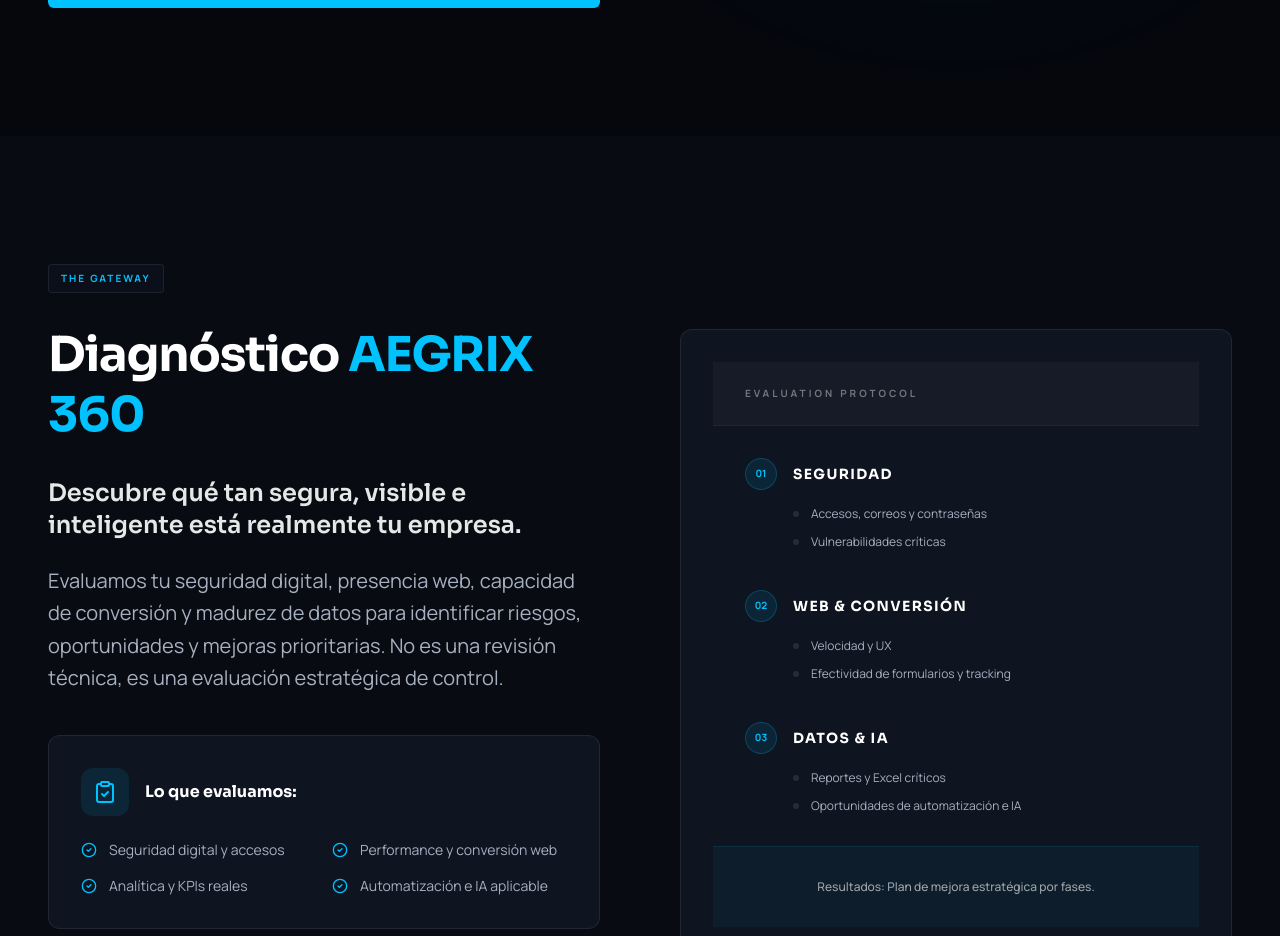
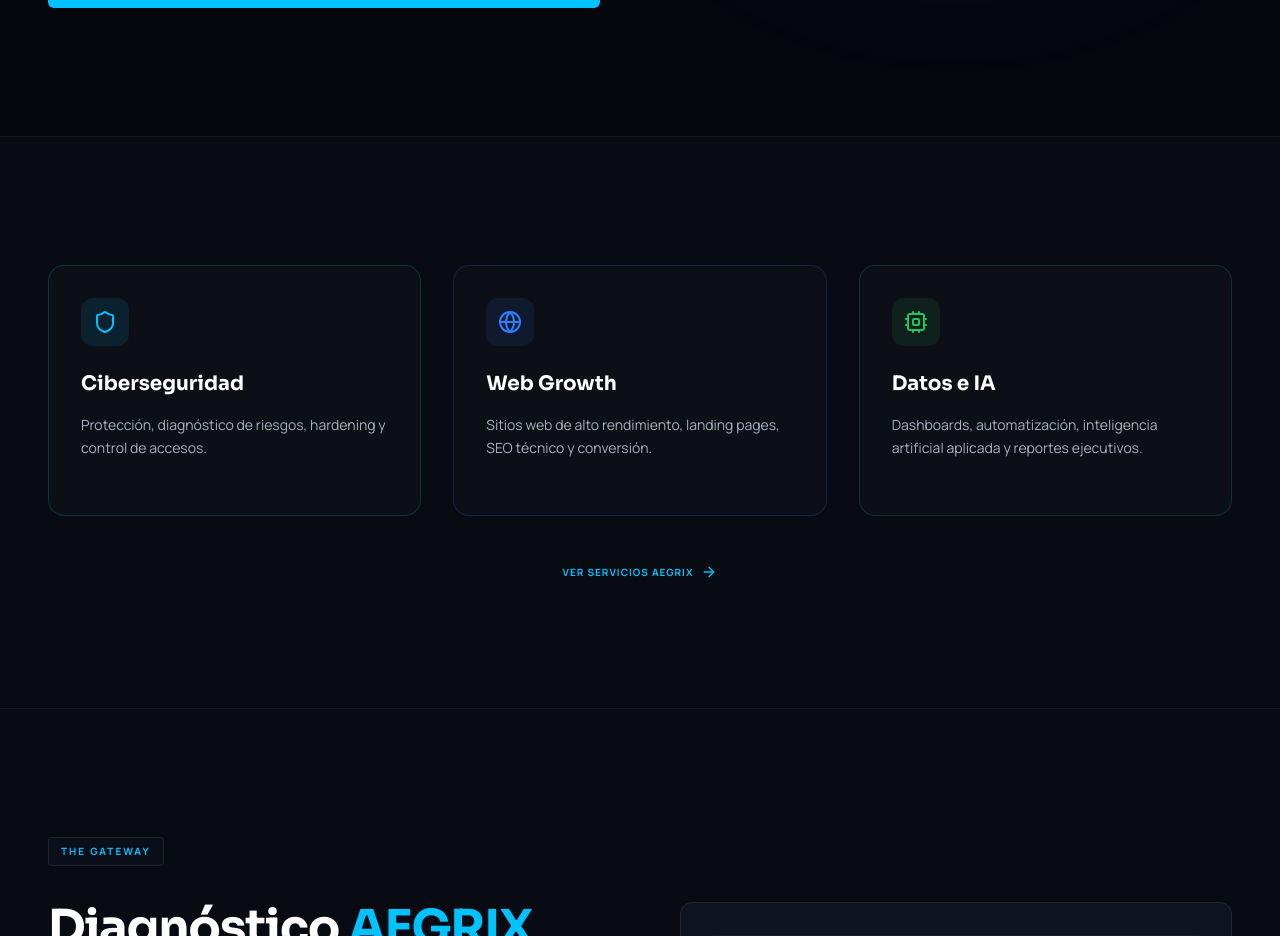
Before and after one commit to benjaminmaestre/aegrix-app, a Next.js app: page / in a window 1280 px wide. Shown: the part 4137-5073 px from the top of the page. Built offline with nearby package versions, Linux system fonts and the light colour scheme.

Commit message:
feat: implement initial landing page structure, service routes, and core components

```diff
--- a/app/metodologia/page.tsx
+++ b/app/metodologia/page.tsx
@@ -4,6 +4,12 @@
 import ProcessSection from '@/components/ProcessSection';
 import ImplementationModels from '@/components/ImplementationModels';
 import FinalCTA from '@/components/FinalCTA';
+
+export const metadata = {
+  title: 'Metodología AEGRIX | Ingeniería de Despliegue Enterprise',
+  description:
+    'Descubre nuestro protocolo de 4 pasos para la implementación de infraestructura digital: Diagnóstico, Arquitectura, Implementación y Control.',
+};
 
 export default function MetodologiaPage() {
   return (
@@ -24,9 +30,7 @@
       <ProcessSection />
       <ImplementationModels />
 
-      <div className="section-padding">
-        <FinalCTA />
-      </div>
+      <FinalCTA />
       <Footer />
     </main>
   );
--- a/app/page.tsx
+++ b/app/page.tsx
@@ -3,6 +3,7 @@
 import Hero from '@/components/Hero';
 import ProblemSection from '@/components/ProblemSection';
 import PlatformSection from '@/components/PlatformSection';
+import HomeServicesSummary from '@/components/HomeServicesSummary';
 import DiagnosticSection from '@/components/DiagnosticSection';
 import FinalCTA from '@/components/FinalCTA';
 import Footer from '@/components/Footer';
@@ -15,6 +16,7 @@
       <div className="relative z-10">
         <ProblemSection />
         <PlatformSection />
+        <HomeServicesSummary />
         <DiagnosticSection />
         <FinalCTA />
       </div>
--- a/app/sectores/page.tsx
+++ b/app/sectores/page.tsx
@@ -4,6 +4,12 @@
 import SectorsSection from '@/components/SectorsSection';
 import UseCasesSection from '@/components/UseCasesSection';
 import FinalCTA from '@/components/FinalCTA';
+
+export const metadata = {
+  title: 'Sectores AEGRIX | Soluciones Digitales por Industria',
+  description:
+    'Especialización técnica en Fintech, Legal, E-commerce y Salud. Adaptamos nuestra Capa de Control Digital a los desafíos de tu sector.',
+};
 
 export default function SectoresPage() {
   return (
@@ -24,9 +30,7 @@
       <SectorsSection />
       <UseCasesSection />
 
-      <div className="section-padding">
-        <FinalCTA />
-      </div>
+      <FinalCTA />
       <Footer />
     </main>
   );
--- a/app/servicios/page.tsx
+++ b/app/servicios/page.tsx
@@ -4,6 +4,12 @@
 import ProductDivisions from '@/components/ProductDivisions';
 import WebGrowthSection from '@/components/WebGrowthSection';
 import FinalCTA from '@/components/FinalCTA';
+
+export const metadata = {
+  title: 'Servicios AEGRIX | Ciberseguridad, Web, Datos e IA',
+  description:
+    'Soluciones de ciberseguridad, desarrollo web, analítica de datos e inteligencia artificial para empresas que quieren operar con más control digital.',
+};
 
 export default function ServiciosPage() {
   return (
@@ -24,9 +30,7 @@
       <ProductDivisions />
       <WebGrowthSection />
 
-      <div className="section-padding">
-        <FinalCTA />
-      </div>
+      <FinalCTA />
       <Footer />
     </main>
   );
--- a/components/DiagnosticSection.tsx
+++ b/components/DiagnosticSection.tsx
@@ -2,7 +2,7 @@
 
 import React from 'react';
 import Link from 'next/link';
-import { diagnosticChecklist } from '@/lib/data';
+import { diagnosticChecklist, WHATSAPP_URL } from '@/lib/data';
 import { useInView } from '@/hooks/useInView';
 import { cn } from '@/lib/utils';
 import { Shield, Globe, Cpu, CheckCircle2, ArrowRight, ClipboardCheck } from 'lucide-react';
@@ -53,7 +53,12 @@
               </div>
             </div>
 
-            <Link href="mailto:info@aegrix.com" className="btn-primary w-full sm:w-auto px-12 group">
+            <Link
+              href={WHATSAPP_URL}
+              target="_blank"
+              rel="noopener noreferrer"
+              className="btn-primary w-full sm:w-auto px-12 group flex items-center justify-center gap-3"
+            >
               Solicitar diagnóstico ahora
               <ArrowRight size={20} className="group-hover:translate-x-1 transition-transform" />
             </Link>
--- a/components/Hero.tsx
+++ b/components/Hero.tsx
@@ -4,7 +4,7 @@
 import Link from 'next/link';
 import { motion } from 'framer-motion';
 import CommandCenter from './CommandCenter';
-import { productDivisions } from '@/lib/data';
+import { productDivisions, WHATSAPP_URL } from '@/lib/data';
 import { Shield, Globe, Cpu, Heart, ArrowRight } from 'lucide-react';
 
 const icons: Record<string, any> = {
@@ -56,7 +56,14 @@
           </motion.p>
 
           <motion.div variants={itemVariants} className="flex flex-col sm:flex-row items-center justify-center gap-6 mb-24">
-            <Link href="#diagnostico" className="btn-primary px-10">Solicitar Diagnóstico 360</Link>
+            <Link
+              href={WHATSAPP_URL}
+              target="_blank"
+              rel="noopener noreferrer"
+              className="btn-primary px-10"
+            >
+              Solicitar Diagnóstico 360
+            </Link>
             <Link href="/servicios" className="btn-secondary px-10">Ver arquitectura</Link>
           </motion.div>
         </motion.div>
--- /dev/null
+++ b/components/HomeServicesSummary.tsx
@@ -0,0 +1,80 @@
+'use client';
+
+import React from 'react';
+import Link from 'next/link';
+import { motion } from 'framer-motion';
+import { Shield, Globe, Cpu, ArrowRight } from 'lucide-react';
+import { useInView } from '@/hooks/useInView';
+import { cn } from '@/lib/utils';
+
+const summaryServices = [
+  {
+    title: 'Ciberseguridad',
+    description: 'Protección, diagnóstico de riesgos, hardening y control de accesos.',
+    icon: Shield,
+    color: 'text-aegrix-cyan',
+    bgColor: 'bg-aegrix-cyan/10',
+    borderColor: 'border-aegrix-cyan/20'
+  },
+  {
+    title: 'Web Growth',
+    description: 'Sitios web de alto rendimiento, landing pages, SEO técnico y conversión.',
+    icon: Globe,
+    color: 'text-blue-500',
+    bgColor: 'bg-blue-500/10',
+    borderColor: 'border-blue-500/20'
+  },
+  {
+    title: 'Datos e IA',
+    description: 'Dashboards, automatización, inteligencia artificial aplicada y reportes ejecutivos.',
+    icon: Cpu,
+    color: 'text-aegrix-green',
+    bgColor: 'bg-aegrix-green/10',
+    borderColor: 'border-aegrix-green/20'
+  }
+];
+
+const HomeServicesSummary = () => {
+  const { ref, inView } = useInView();
+
+  return (
+    <section ref={ref} className="section-padding bg-aegrix-bg-2 border-y border-white/5">
+      <div className="container-width">
+        <div className="grid grid-cols-1 md:grid-cols-3 gap-8">
+          {summaryServices.map((service, idx) => (
+            <motion.div
+              key={idx}
+              initial={{ opacity: 0, y: 20 }}
+              animate={inView ? { opacity: 1, y: 0 } : {}}
+              transition={{ delay: idx * 0.1, duration: 0.8 }}
+              className={cn(
+                "p-8 rounded-2xl bg-white/2 border transition-all duration-500 hover:bg-white/4 group",
+                service.borderColor
+              )}
+            >
+              <div className={cn("p-3 rounded-xl w-fit mb-6", service.bgColor, service.color)}>
+                <service.icon size={24} />
+              </div>
+              <h3 className="font-sora font-bold text-white text-xl mb-4">{service.title}</h3>
+              <p className="text-aegrix-muted text-sm leading-relaxed mb-6">
+                {service.description}
+              </p>
+            </motion.div>
+          ))}
+        </div>
+
+        <div className="mt-12 flex justify-center">
+          <Link
+            href="/servicios"
+            className="group flex items-center gap-2 text-aegrix-cyan font-bold uppercase tracking-widest text-[10px]"
+          >
+            Ver servicios AEGRIX
+            <ArrowRight size={16} className="group-hover:translate-x-1 transition-transform" />
+          </Link>
+        </div>
+      </div>
+    </section>
+  );
+};
+
+export default HomeServicesSummary;
--- a/components/ProductDivisions.tsx
+++ b/components/ProductDivisions.tsx
@@ -2,7 +2,7 @@
 
 import React from 'react';
 import Link from 'next/link';
-import { productDivisions } from '@/lib/data';
+import { productDivisions, WHATSAPP_URL } from '@/lib/data';
 import { useInView } from '@/hooks/useInView';
 import { cn } from '@/lib/utils';
 import { Shield, Globe, Cpu, Heart, CheckCircle2, ArrowRight } from 'lucide-react';
@@ -74,7 +74,12 @@
                   ))}
                 </div>
 
-                <Link href="/#diagnostico" className="btn-secondary w-full group py-4 flex items-center justify-center">
+                <Link
+                  href={WHATSAPP_URL}
+                  target="_blank"
+                  rel="noopener noreferrer"
+                  className="btn-secondary w-full group py-4 flex items-center justify-center"
+                >
                   Saber más sobre {division.id === 'web' ? 'Infraestructura Web' : division.title.split(' ')[1]}
                   <ArrowRight size={18} className="group-hover:translate-x-1 transition-transform ml-2" />
                 </Link>
--- a/components/UseCasesSection.tsx
+++ b/components/UseCasesSection.tsx
@@ -3,6 +3,7 @@
 import React from 'react';
 import { useInView } from '@/hooks/useInView';
 import { cn } from '@/lib/utils';
+import Link from 'next/link';
 import { ExternalLink, ArrowRight } from 'lucide-react';
 
 const cases = [
@@ -72,10 +73,10 @@
                   </span>
                 ))}
               </div>
-              <button className="text-xs font-bold text-white uppercase tracking-widest flex items-center gap-2 group/btn">
+              <Link href="/sectores" className="text-xs font-bold text-white uppercase tracking-widest flex items-center gap-2 group/btn">
                 Ver detalles
                 <ArrowRight size={14} className="group-hover/btn:translate-x-1 transition-transform" />
-              </button>
+              </Link>
             </div>
           ))}
         </div>
--- a/lib/data.ts
+++ b/lib/data.ts
@@ -121,3 +121,5 @@
   { title: 'Conversion First', desc: 'Formularios y flujos diseñados para captar oportunidades.' },
   { title: 'Full Tracking', desc: 'Medición real desde el clic hasta la conversión.' },
 ];
+
+export const WHATSAPP_URL = "https://wa.me/573107379163?text=Hola,%20quiero%20solicitar%20un%20diagn%C3%B3stico%20AEGRIX%20360";
```
Also changed, not shown: components/FinalCTA.tsx (+8 -2 lines), components/Navbar.tsx (+20 -7 lines).
